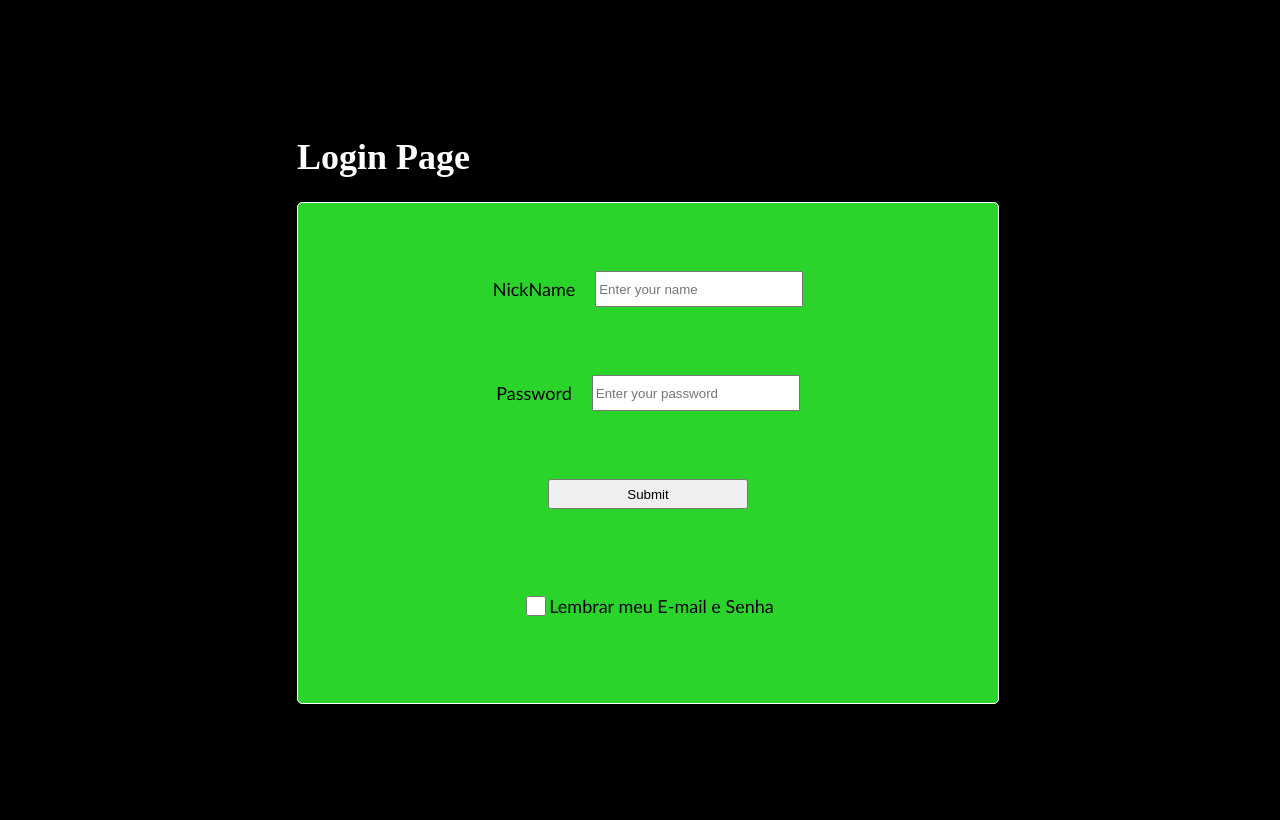
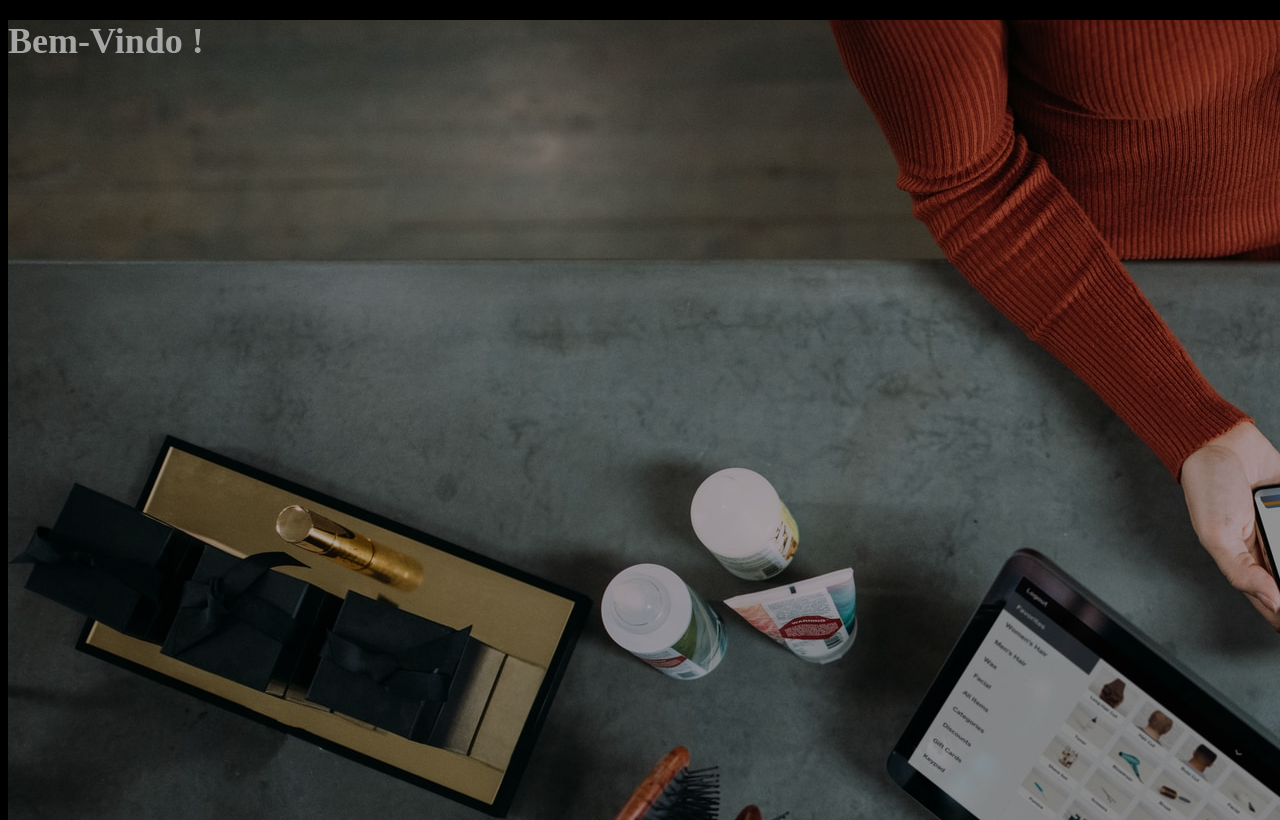
Before and after one commit to caiodeoliveira/localStorage, a React (Create React App) app: page / in a window 1280 px wide. Built offline with nearby package versions, Linux system fonts and the light colour scheme.

Commit message:
Add Register Route and Register page Background

```diff
--- a/src/App.tsx
+++ b/src/App.tsx
@@ -1,5 +1,6 @@
 import "./styles.css";
 import { BrowserRouter, Routes, Route } from "react-router-dom";
+import { Register } from "./components/Register";
 import { Login } from "./components/Login";
 import { Home } from "./components/Home";
 
@@ -7,8 +8,8 @@ function App() {
   return (
     <BrowserRouter>
       <Routes>
-        <Route path="/" element={<Login />} />
-        <Route path="/" element={<Login />} />
+        <Route path="/" element={<Register />} />
+        <Route path="/login" element={<Login />} />
         <Route path="/home" element={<Home />} />
       </Routes>
     </BrowserRouter>
--- a/src/components/Register/index.tsx
+++ b/src/components/Register/index.tsx
@@ -1,6 +1,12 @@
 import React from "react";
 import * as S from "./styles";
 
-const Register = () => {
-  return <S.Container></S.Container>;
+export const Register = () => {
+  return (
+    <>
+      <S.Container>
+        <h1>Bem-Vindo !</h1>
+      </S.Container>
+    </>
+  );
 };
--- a/src/components/Register/styles.ts
+++ b/src/components/Register/styles.ts
@@ -1,3 +1,9 @@
 import styled from "styled-components";
+import register from "../../assets/register.jpg";
 
-export const Container = styled.div``;
+export const Container = styled.div`
+  width: 100vw;
+  height: 100vh;
+  background: url(${register});
+  filter: brightness(65%);
+`;
```
